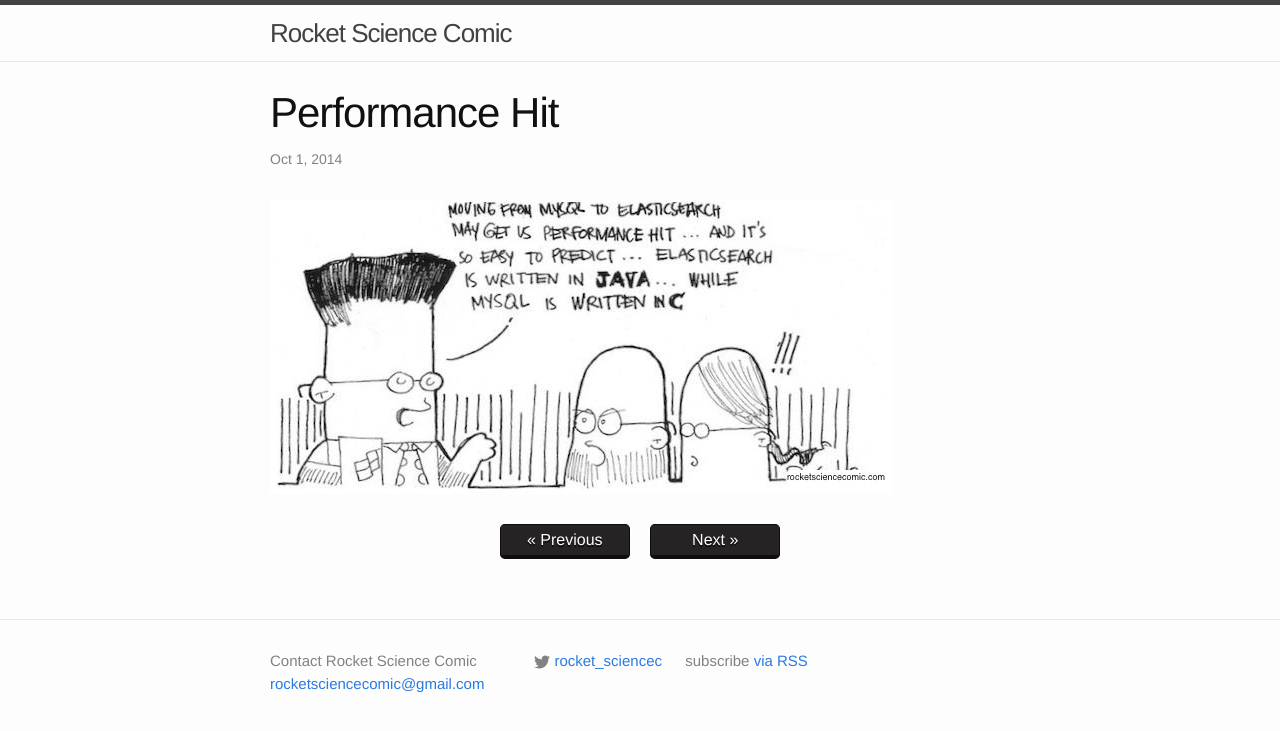
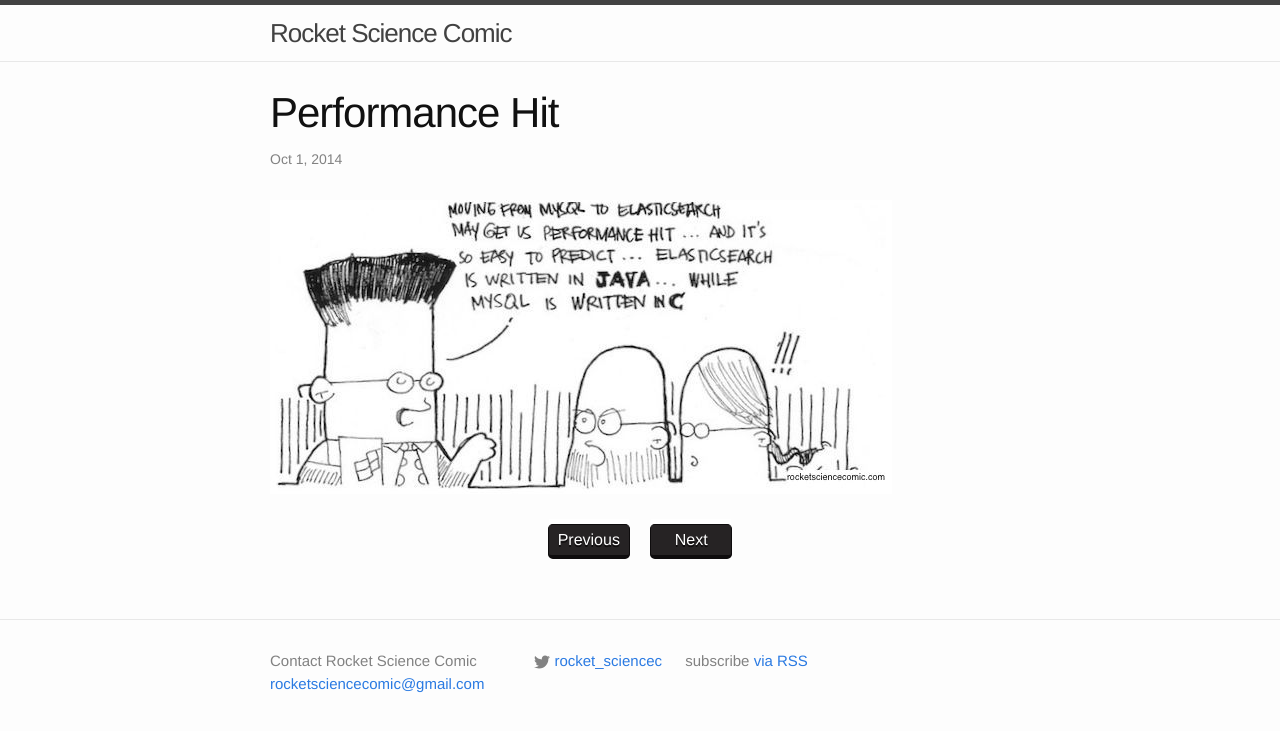
Before and after one commit to ruckuus/rocketsciencecomic, a Jekyll site: the page built from _posts/2014-10-01-performance-hit.markdown, in a window 1280 px wide. Shown: the top 731 px of the page. Built offline with Jekyll 4.4.1, drawn with Linux system fonts in a browser that asks for light colours; comment, search, counter and statistics services are not loaded.

Commit message:
Try to make fancier.

```diff
--- a/_layouts/post.html
+++ b/_layouts/post.html
@@ -16,10 +16,10 @@
 
 <center>
   {% if page.previous.url != nil %}
-  <a class="nav prev" href="{{ page.previous.url }}" >&laquo; Previous</a>
+  <a class="nav prev" href="{{ page.previous.url }}" >Previous</a>
   {% endif %}
 
   {% if page.next.url != nil %}
-  <a class="nav next" href="{{ page.next.url }}" >Next &raquo;</a>
+  <a class="nav next" href="{{ page.next.url }}" >Next</a>
   {% endif %}
 </center>
--- a/_sass/_layout.scss
+++ b/_sass/_layout.scss
@@ -258,7 +258,7 @@
   padding: .2em 0;
   position: relative;
   margin: 0 1.5em;
-  width: 8em;
+  width: 5em;
   display: inline-block;
   text-decoration: none;
   border: solid #0E0C0D 1px;
```
